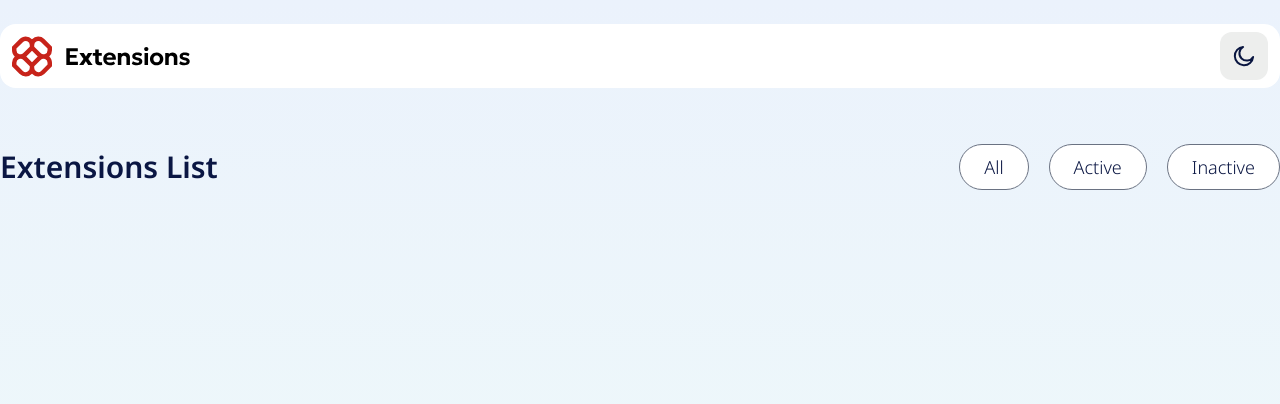
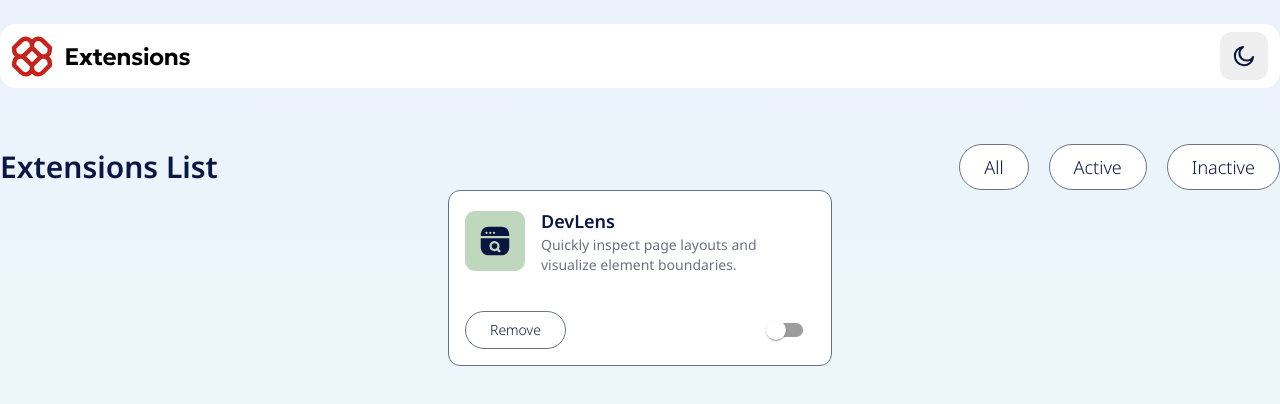
Before and after one commit to ptzburn/extensions, a React (Vite) app: page / in a window 1280 px wide. Shown: the top 404 px of the page. Built offline with nearby package versions, Linux system fonts and the light colour scheme.

Commit message:
extension card ready

```diff
--- a/package.json
+++ b/package.json
@@ -10,9 +10,13 @@
     "preview": "vite preview"
   },
   "dependencies": {
+    "@emotion/react": "^11.14.0",
+    "@emotion/styled": "^11.14.0",
+    "@mui/material": "^7.1.0",
     "@tailwindcss/vite": "^4.1.7",
     "react": "^19.1.0",
     "react-dom": "^19.1.0",
+    "styled-components": "^6.1.18",
     "tailwindcss": "^4.1.7"
   },
   "devDependencies": {
--- a/src/App.jsx
+++ b/src/App.jsx
@@ -2,6 +2,7 @@ import React from 'react'
 import Header from './components/Header.jsx'
 import { ThemeProvider } from './context/ThemeContext.jsx'
 import Extensions from './components/Extensions.jsx'
+import Card from './components/Card.jsx'
 
 const App = () => {
   return (
@@ -9,6 +10,7 @@ const App = () => {
       <ThemeProvider>
         <Header />
         <Extensions />
+        <Card />
       </ThemeProvider>
     </div>
   )
--- /dev/null
+++ b/src/components/Card.jsx
@@ -0,0 +1,25 @@
+import React from 'react'
+import ToggleButton from './ToggleButton.jsx'
+
+const Card = ({
+  icon = '/logo-devlens.svg',
+  title = 'DevLens',
+  description = 'Quickly inspect page layouts and visualize element boundaries.'
+}) => {
+  return (
+    <div className="card">
+      <div className="flex flex-row gap-4">
+        <img src={icon} alt={title} />
+        <div className="flex flex-col">
+          <h2>{title}</h2>
+          <p>{description}</p>
+        </div>
+      </div>
+      <div className="flex flex-row justify-between items-center">
+        <button className="remove-button">Remove</button>
+        <ToggleButton disableRipple />
+      </div>
+    </div>
+  )
+}
+export default Card
--- /dev/null
+++ b/src/components/ToggleButton.jsx
@@ -0,0 +1,14 @@
+import { styled } from '@mui/material/styles'
+import Switch from '@mui/material/Switch'
+
+const ToggleButton = styled(Switch)(() => ({
+  '& .MuiSwitch-switchBase.Mui-checked': {
+    color: '#fff'
+  },
+  '& .MuiSwitch-switchBase.Mui-checked + .MuiSwitch-track': {
+    backgroundColor: '#f35c51',
+    opacity: 1
+  }
+}))
+
+export default ToggleButton
--- a/src/index.css
+++ b/src/index.css
@@ -27,6 +27,14 @@
     h1 {
         @apply text-[#0a1643] dark:text-[white] font-semibold
                 text-3xl mb-5 md:mb-0;
+    }
+
+    h2 {
+        @apply text-[#0a1643] dark:text-[white] font-semibold text-lg;
+    }
+
+    p {
+        @apply text-gray-500 dark:text-gray-400 text-sm;
     }
 }
 
@@ -61,4 +69,18 @@
                 dark:hover:bg-[#525868] hover:bg-[#f6fafb] dark:active:bg-[#f35c51] active:bg-[#e0463f]
                 cursor-pointer;
     }
+
+    .remove-button {
+        @apply  text-[#0a1643] dark:text-white border border-gray-500 text-sm font-light
+        text-center flex items-center justify-center
+        bg-white dark:bg-[#1f2535]
+        px-6 py-2 rounded-3xl
+        dark:hover:bg-[#525868] hover:bg-[#f6fafb] dark:active:bg-[#f35c51] active:bg-[#e0463f]
+        cursor-pointer;
+    }
+
+    .card {
+        @apply  border border-gray-500 bg-white dark:bg-[#1f2535]
+                flex flex-col justify-between rounded-xl p-4 h-44 w-sm;
+    }
 }
```
Also changed, not shown: 1 other file (tests, documents, lock files or other folders).
